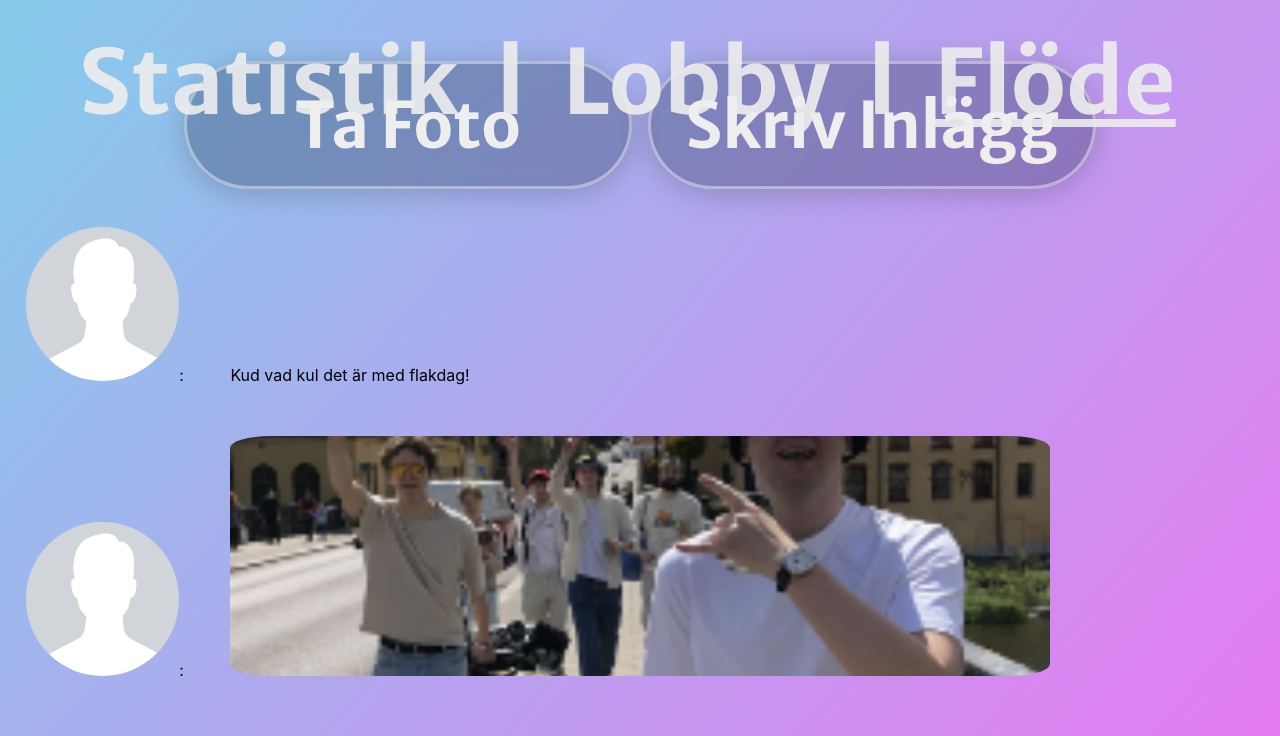
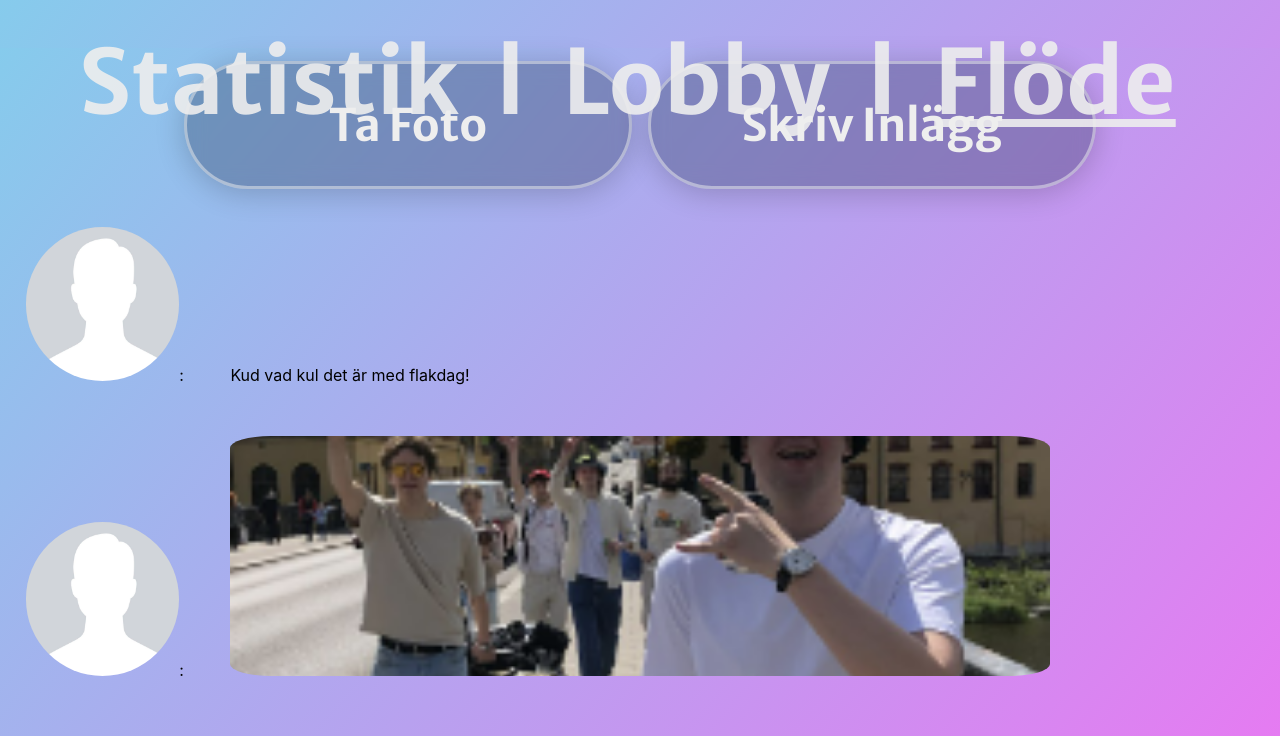
Before and after one commit to albintillas/flakdagsappen, a React (Create React App) app: page /feed in a window 1280 px wide. Shown: the top 736 px of the page. Built offline with nearby package versions, Linux system fonts and the light colour scheme.

Commit message:
Update UploadButton.js

```diff
--- a/src/components/UploadButton.js
+++ b/src/components/UploadButton.js
@@ -20,7 +20,7 @@ const Button = ({ text, buttonColor, textDecoration, textColor ,action }) =>{
             <button type='submit' onclick = {action} className='startPageButton' style={{
                 height: "10vw",
                 width: "35vw",
-                fontSize: "5vw",
+                fontSize: "3.5vw",
                 border: "2px solid " + textColor,
                 boxShadow: "none",
                 textAlign: "center",
```
